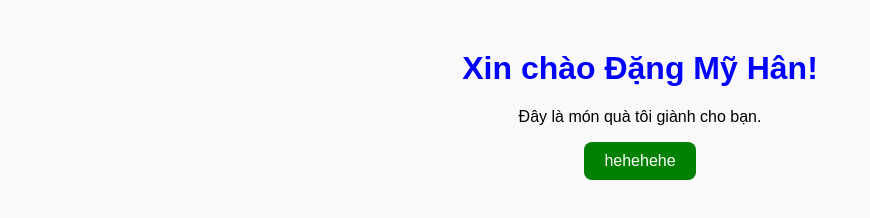
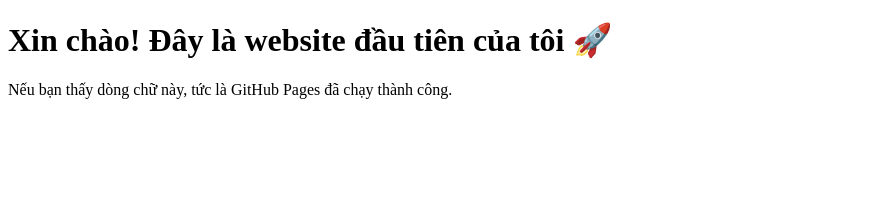
Before and after one commit to nhyeee/web-demo912, a plain HTML site: page index.html in a window 1280 px wide. Shown: the whole page, without its empty margins (0-870 px from the left). Drawn offline with Linux system fonts and the light colour scheme.

Commit message:
Update index.html

```diff
--- a/index.html
+++ b/index.html
@@ -1,15 +1,12 @@
 <!DOCTYPE html>
 <html lang="vi">
 <head>
-  <meta charset="UTF-8">
-  <title>Demo HTML + CSS + JS</title>
-  <link rel="stylesheet" href="style.css">
+    <meta charset="UTF-8">
+    <meta name="viewport" content="width=device-width, initial-scale=1.0">
+    <title>Demo GitHub Pages</title>
 </head>
 <body>
-  <h1 id="title">Xin chào Đặng Mỹ Hân!</h1>
-  <p>Đây là món quà tôi giành cho bạn.</p>
-  <button id="btn">hehehehe</button>
-
-  <script src="script.js"></script>
+    <h1>Xin chào! Đây là website đầu tiên của tôi 🚀</h1>
+    <p>Nếu bạn thấy dòng chữ này, tức là GitHub Pages đã chạy thành công.</p>
 </body>
 </html>
```
